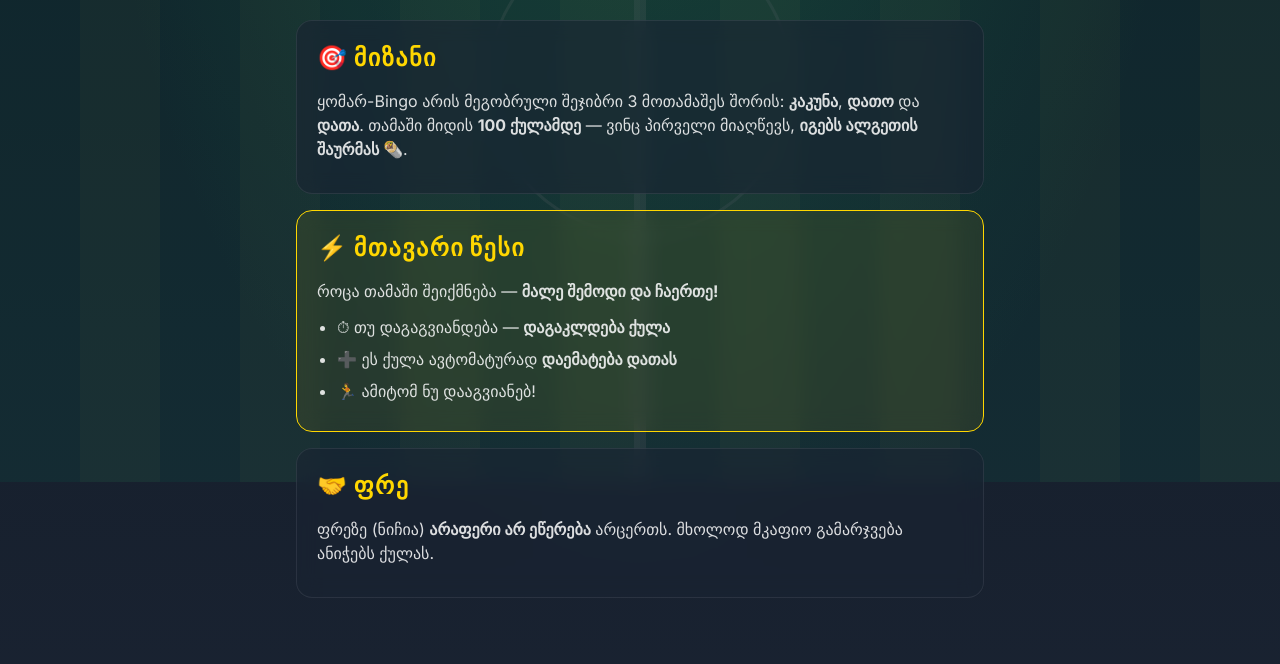
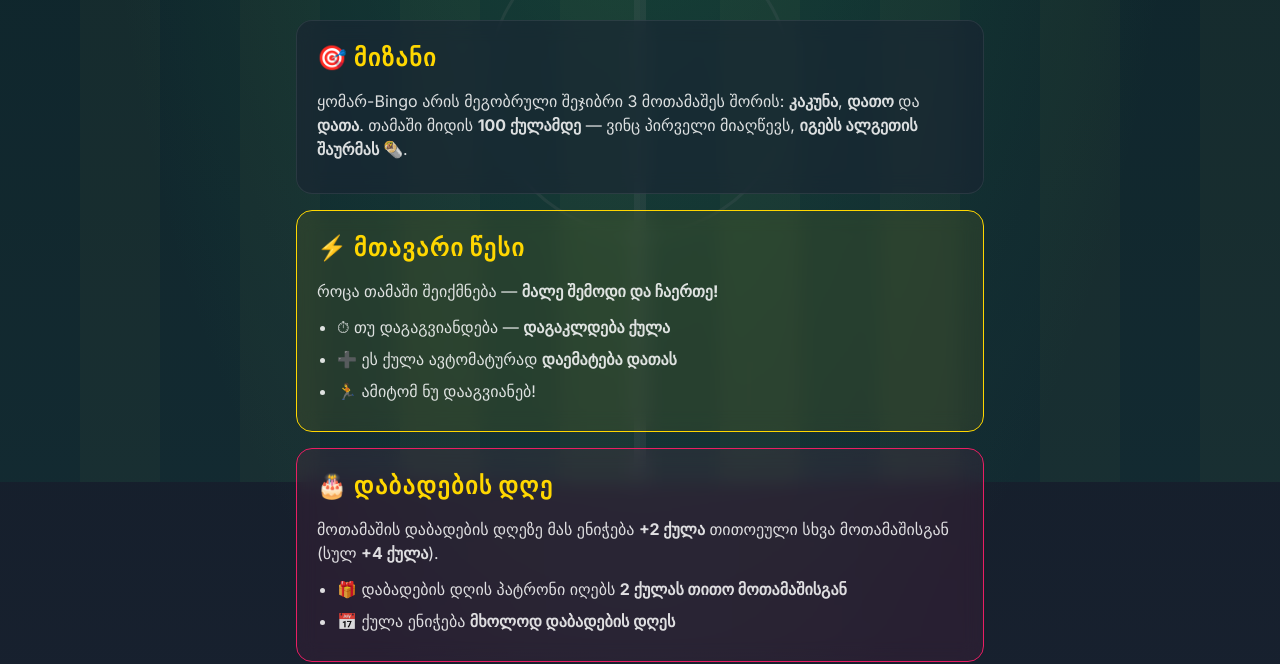
Before and after one commit to dataaqu/komar-bingo, a website: page public/rules.html in a window 1280 px wide. Shown: the part 318-982 px from the top of the page. Drawn offline with Linux system fonts and the light colour scheme.

Commit message:
rules, birthday

```diff
--- a/public/rules.html
+++ b/public/rules.html
@@ -49,6 +49,18 @@
       </ul>
     </section>
 
+    <section class="rules-section" style="border-color: #e91e63; background: rgba(233, 30, 99, 0.08);">
+      <h2>🎂 დაბადების დღე</h2>
+      <p>
+        მოთამაშის დაბადების დღეზე მას ენიჭება <strong>+2 ქულა</strong>
+        თითოეული სხვა მოთამაშისგან (სულ <strong>+4 ქულა</strong>).
+      </p>
+      <ul>
+        <li>🎁 დაბადების დღის პატრონი იღებს <strong>2 ქულას თითო მოთამაშისგან</strong></li>
+        <li>📅 ქულა ენიჭება <strong>მხოლოდ დაბადების დღეს</strong></li>
+      </ul>
+    </section>
+
     <section class="rules-section">
       <h2>🤝 ფრე</h2>
       <p>
```
